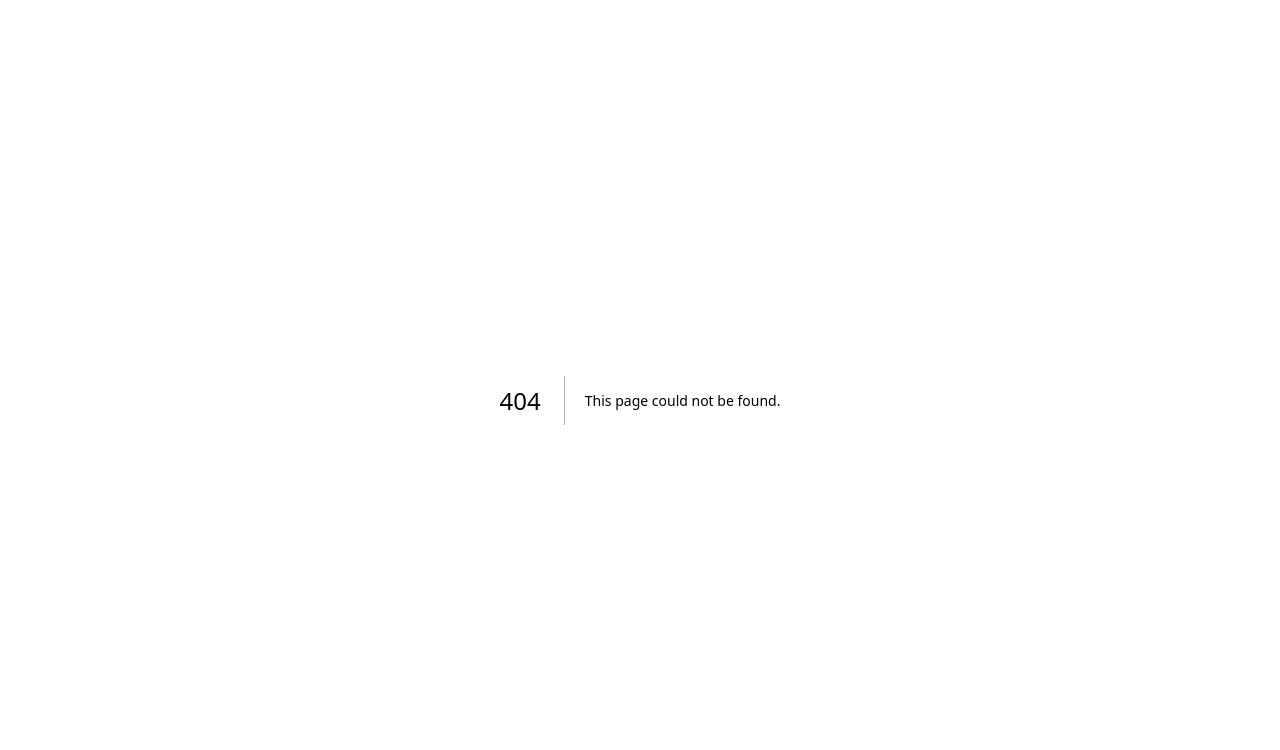
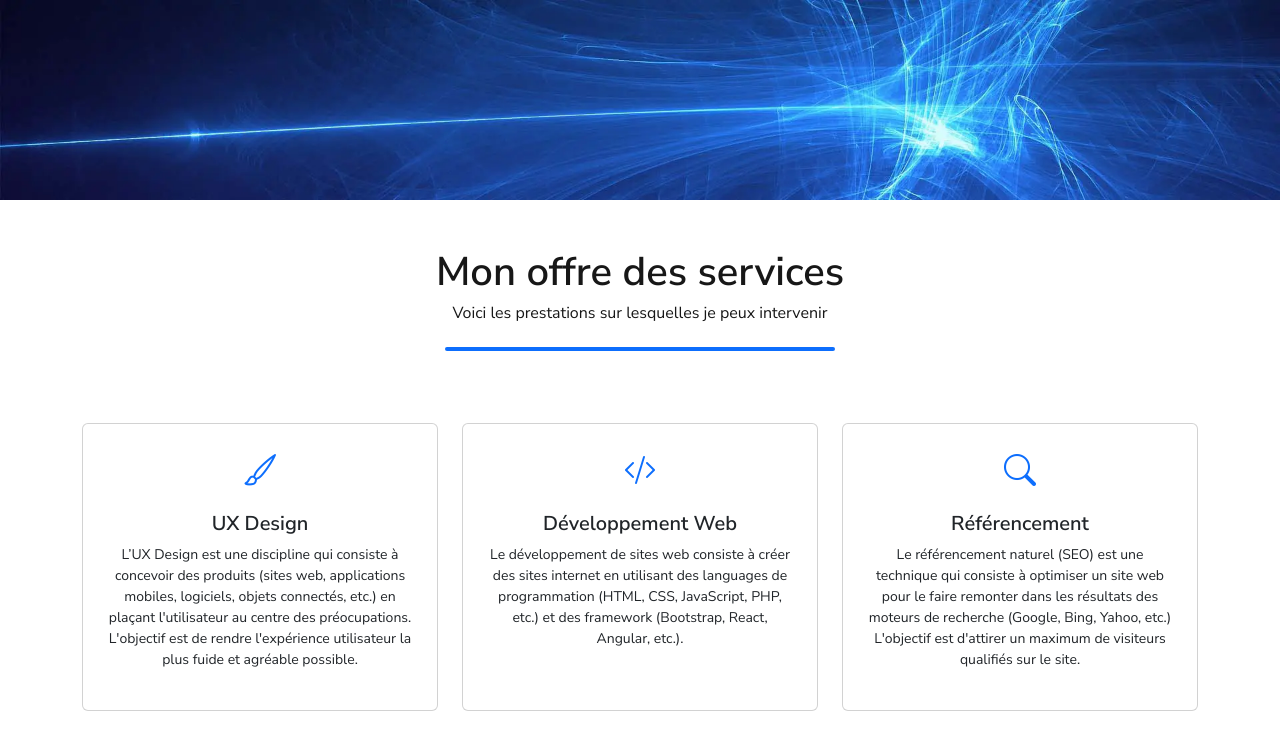
Before and after one commit to nicolas-lestrez/portfolio, a Next.js app: page /services in a window 1280 px wide. Before the commit this address had no page. Shown: the top 750 px of the page. Built offline with nearby package versions, Linux system fonts and the light colour scheme.

Commit message:
Feat: création de la page Services (bannière, section cartes avec effet hover)

```diff
--- a/app/globals.css
+++ b/app/globals.css
@@ -55,7 +55,7 @@ a {
   position: relative;
 }
 
-/* Overlay (assombrissement léger pour lisibilité du texte) */
+
 .hero::before {
   content: "";
   position: absolute;
@@ -72,6 +72,26 @@ a {
   margin-bottom: 25px;
 }
 
+.banner img {
+  width: 100%;
+  height: auto;
+}
+
+.underline {
+  width: 35%;                    /* longueur de la barre */
+  height: 4px;                    /* épaisseur (sinon invisible) */
+  background-color: var(--bs-primary);
+  border-radius: 999px;           /* bouts arrondis (optionnel) */
+}
+
+.card:hover {
+  background-color: #efefef;
+  box-shadow: 3px 3px 5px rgba(0, 0, 0, 0.3);
+  transition: all 0.2s ease;
+}
+
+
+
 @media (max-width: 576px) {
   .hero {
     height: 80vh;
--- /dev/null
+++ b/app/services/page.js
@@ -0,0 +1,62 @@
+export default function ServicesPage() {
+  return (
+    <main>
+      <section className="banner">
+        <img
+          src="/img/banner.webp"
+          alt="Bannière service"
+          className="w-100 d-block"
+        />
+      </section>
+      <section className="services py-5">
+        <div className="container text-center">
+          <h1 className="fw-bold mb-2">Mon offre des services</h1>
+          <h2 className="h6 mb-4">
+            Voici les prestations sur lesquelles je peux intervenir
+          </h2>
+          <div className="underline mx-auto mb-5"></div>
+          <div className="row g-4 mt-6">
+            <article className="col-md-4 mt-5">
+              <div className="card p-4 h-100">
+                <i className="bi bi-brush text-primary fs-2 mb-3"></i>
+                <h3 className="h5 fw-bold">UX Design</h3>
+                <p className="small">
+                  L’UX Design est une discipline qui consiste à concevoir des
+                  produits (sites web, applications mobiles, logiciels, objets
+                  connectés, etc.) en plaçant l'utilisateur au centre des
+                  préocupations. L'objectif est de rendre l'expérience
+                  utilisateur la plus fuide et agréable possible.
+                </p>
+              </div>
+            </article>
+            <article className="col-md-4 mt-5">
+              <div className="card p-4 h-100">
+                <i className="bi bi-code-slash text-primary fs-2 mb-3"></i>
+                <h3 className="h5 fw-bold">Développement Web</h3>
+                <p className="small">
+                  Le développement de sites web consiste à créer des sites
+                  internet en utilisant des languages de programmation (HTML,
+                  CSS, JavaScript, PHP, etc.) et des framework (Bootstrap,
+                  React, Angular, etc.).
+                </p>
+              </div>
+            </article>
+            <article className="col-md-4 mt-5">
+              <div className="card p-4 h-100">
+                <i className="bi bi-search text-primary fs-2 mb-3"></i>
+                <h3 className="h5 fw-bold">Référencement</h3>
+                <p className="small">
+                  Le référencement naturel (SEO) est une technique qui consiste
+                  à optimiser un site web pour le faire remonter dans les
+                  résultats des moteurs de recherche (Google, Bing, Yahoo, etc.)
+                  L'objectif est d'attirer un maximum de visiteurs qualifiés sur
+                  le site.
+                </p>
+              </div>
+            </article>
+          </div>
+        </div>
+      </section>
+    </main>
+  );
+}
```
